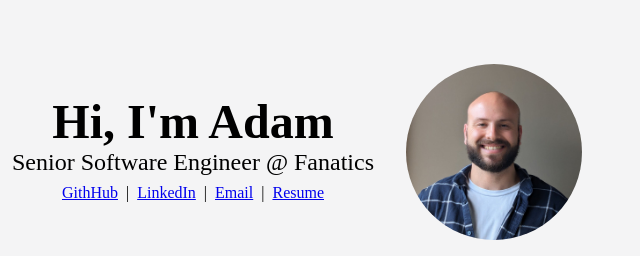
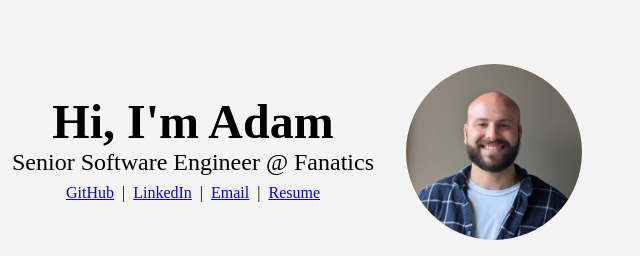
Before and after one commit to abeziou/adambeziou.github.io, an Astro site: page / in a window 1280 px wide. Shown: the top 256 px of the page, 343-983 px from the left. Built offline with nearby package versions, Linux system fonts and the light colour scheme; Astro itself is replaced by a stand-in of ours.

Commit message:
Spelling

```diff
--- a/src/components/TopHeader.astro
+++ b/src/components/TopHeader.astro
@@ -9,7 +9,7 @@
         <h1>Hi, I'm Adam</h1>
         <h2>Senior Software Engineer @ Fanatics</h2>
         <span id="social-media-icons-row">
-            <a href="https://github.com/abeziou">GithHub</a>
+            <a href="https://github.com/abeziou">GitHub</a>
             |
             <a href="https://www.linkedin.com/in/adam-beziou-312717147">LinkedIn</a>
             |
```
